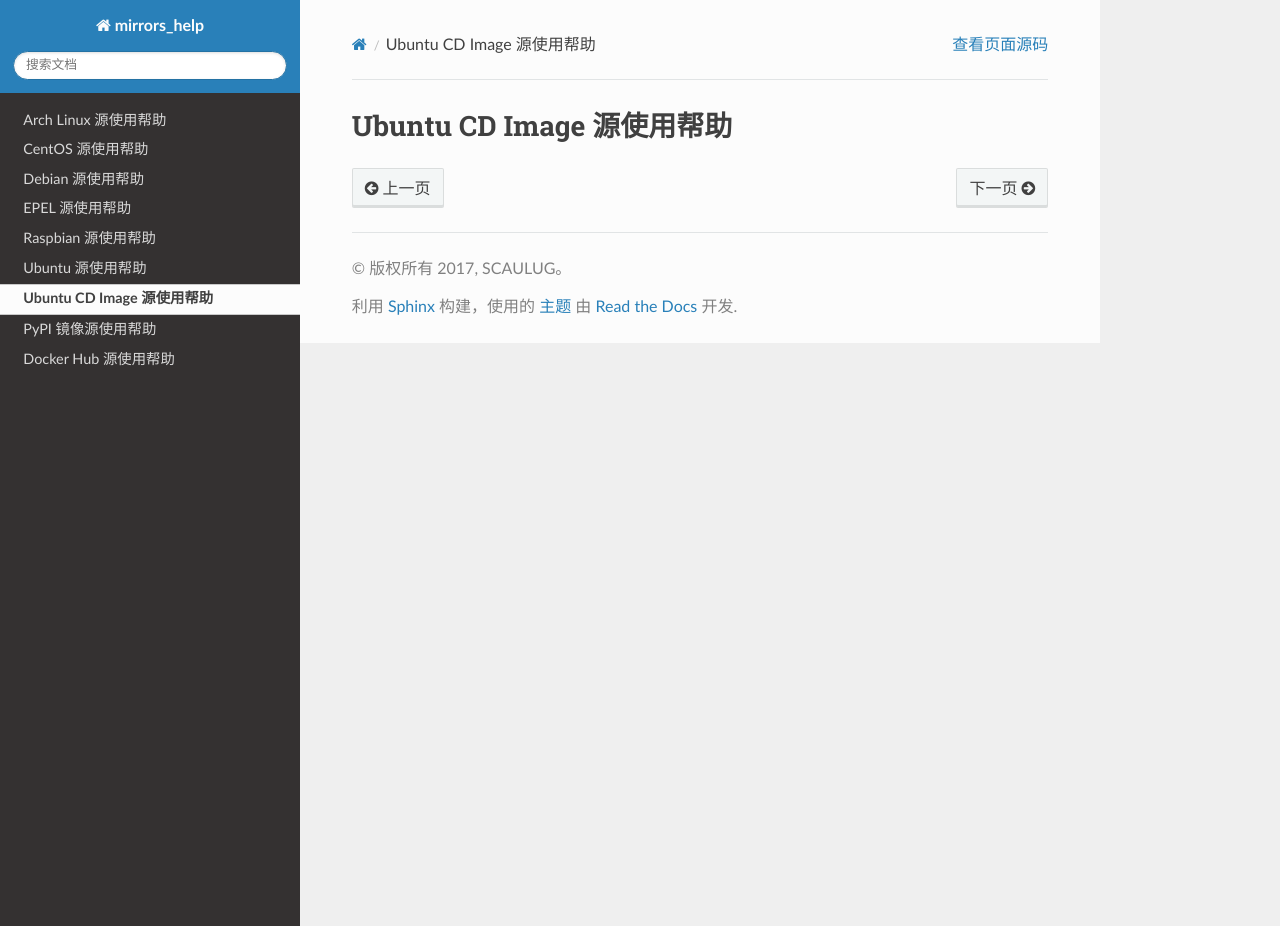
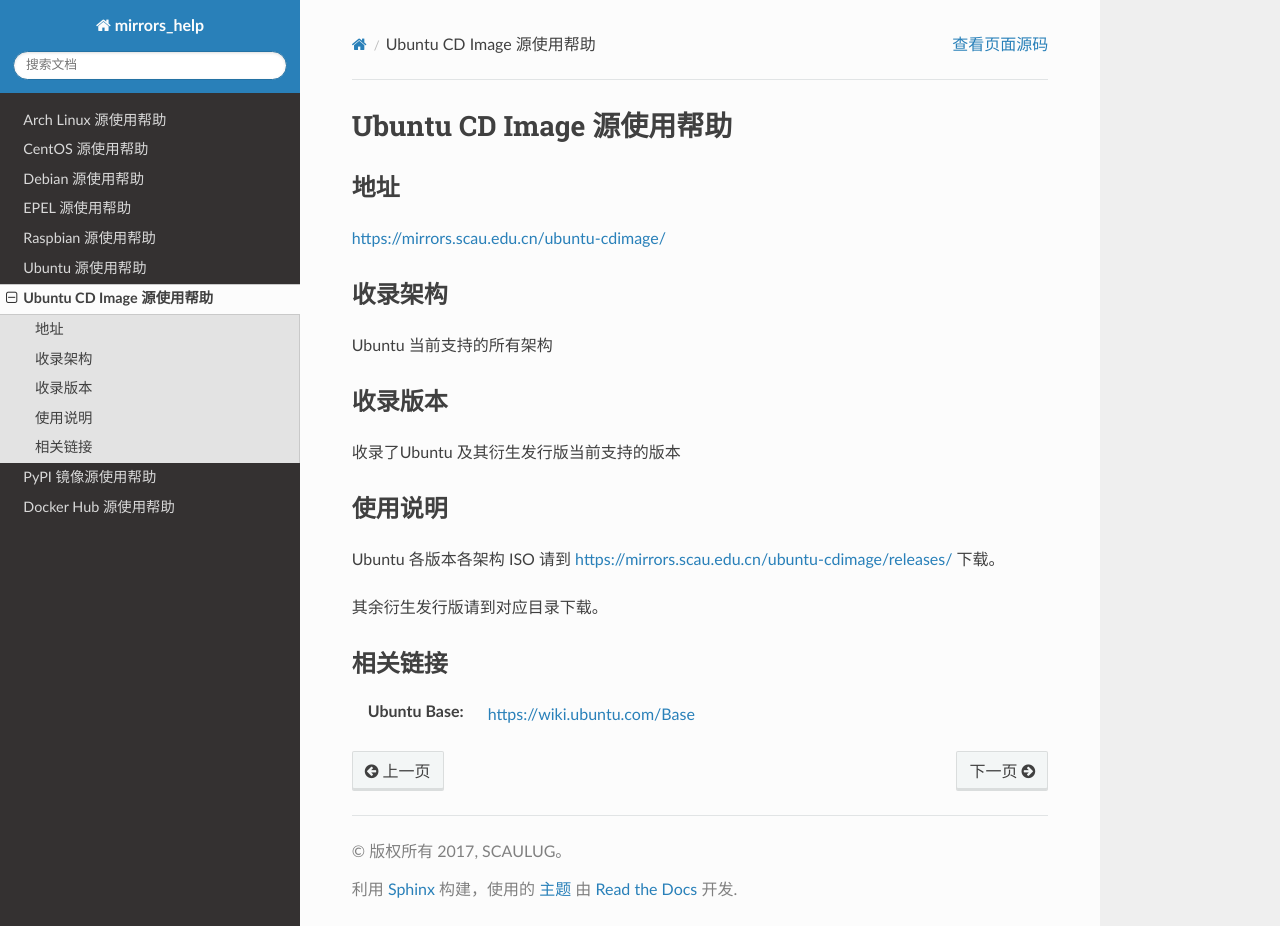
Before and after one commit to SCAULUG/Mirrors-Help, a Sphinx documentation site: the page built from source/ubuntu-cdimage.rst, in a window 1280 px wide and 926 px high. Built offline with Sphinx 7.4.7 and the Read the Docs theme 2.0.0, drawn with Linux system fonts in a browser that asks for light colours.

Commit message:
some format changes

```diff
--- a/source/ubuntu-cdimage.rst
+++ b/source/ubuntu-cdimage.rst
@@ -1,2 +1,30 @@
+==========================
 Ubuntu CD Image 源使用帮助
 ==========================
+
+地址
+====
+
+https://mirrors.scau.edu.cn/ubuntu-cdimage/
+
+收录架构
+========
+
+Ubuntu 当前支持的所有架构
+
+收录版本
+========
+
+收录了Ubuntu 及其衍生发行版当前支持的版本
+
+使用说明
+========
+
+Ubuntu 各版本各架构 ISO 请到 https://mirrors.scau.edu.cn/ubuntu-cdimage/releases/ 下载。
+
+其余衍生发行版请到对应目录下载。
+
+相关链接
+========
+
+:Ubuntu Base: https://wiki.ubuntu.com/Base
```
